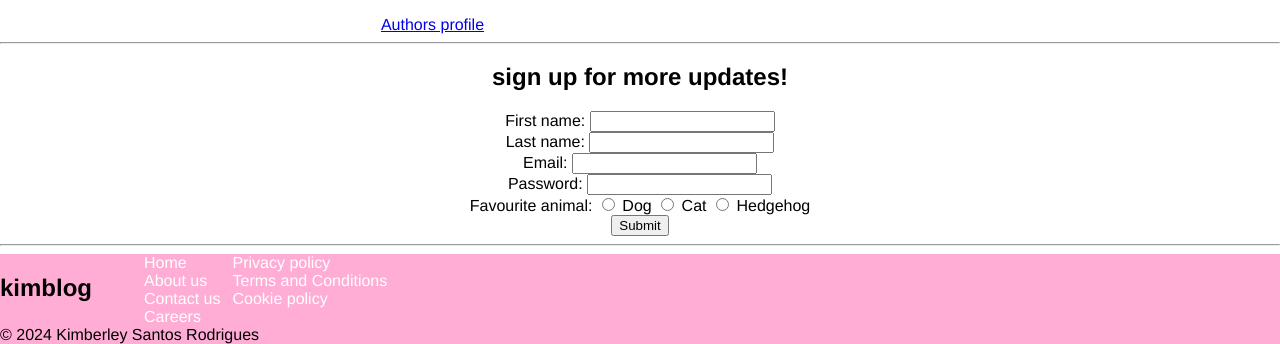
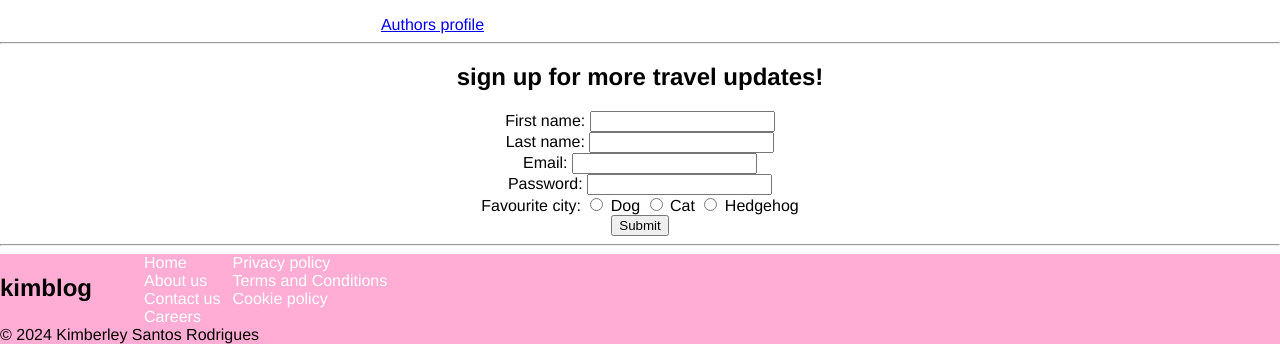
Before and after one commit to kimberleysr/kimberleysr.github.io, a plain HTML site: page index.html in a window 1280 px wide. Shown: the part 1338-1682 px from the top of the page. Drawn offline with Linux system fonts and the light colour scheme.

Commit message:
Update index.html

```diff
--- a/index.html
+++ b/index.html
@@ -70,7 +70,7 @@
         </div>
 
          <hr>
-         <h2>sign up for more updates!</h2>
+         <h2>sign up for more travel updates!</h2>
          <form action="" method="">
             <label for="first_name">First name:</label>
             <input type="text" name="" id="first_name" name="first_name" required>
@@ -84,12 +84,12 @@
             <label for="password">Password:</label>
             <input type="text" name="password" id="password">
             <br>
-            <label for="fave_animal">Favourite animal:</label>
-            <input type="radio" name="fave_animal" id="dog" value="dog">
+            <label for="fave_animal">Favourite city:</label>
+            <input type="radio" name="fave_animal" id="Budapest" value="Budapest">
             <label for="dog">Dog</label>
-            <input type="radio" name="fave_animal" id="cat" value="cat">
+            <input type="radio" name="fave_animal" id="Madrid" value="Madrid">
             <label for="cat">Cat</label>
-            <input type="radio" name="fave_animal" id="hedgehog" value="hedgehog">
+            <input type="radio" name="fave_animal" id="Lisbon" value="Lisbon">
             <label for="hedgehog">Hedgehog</label>
             <br>
             <input type="submit" value="Submit">
```
